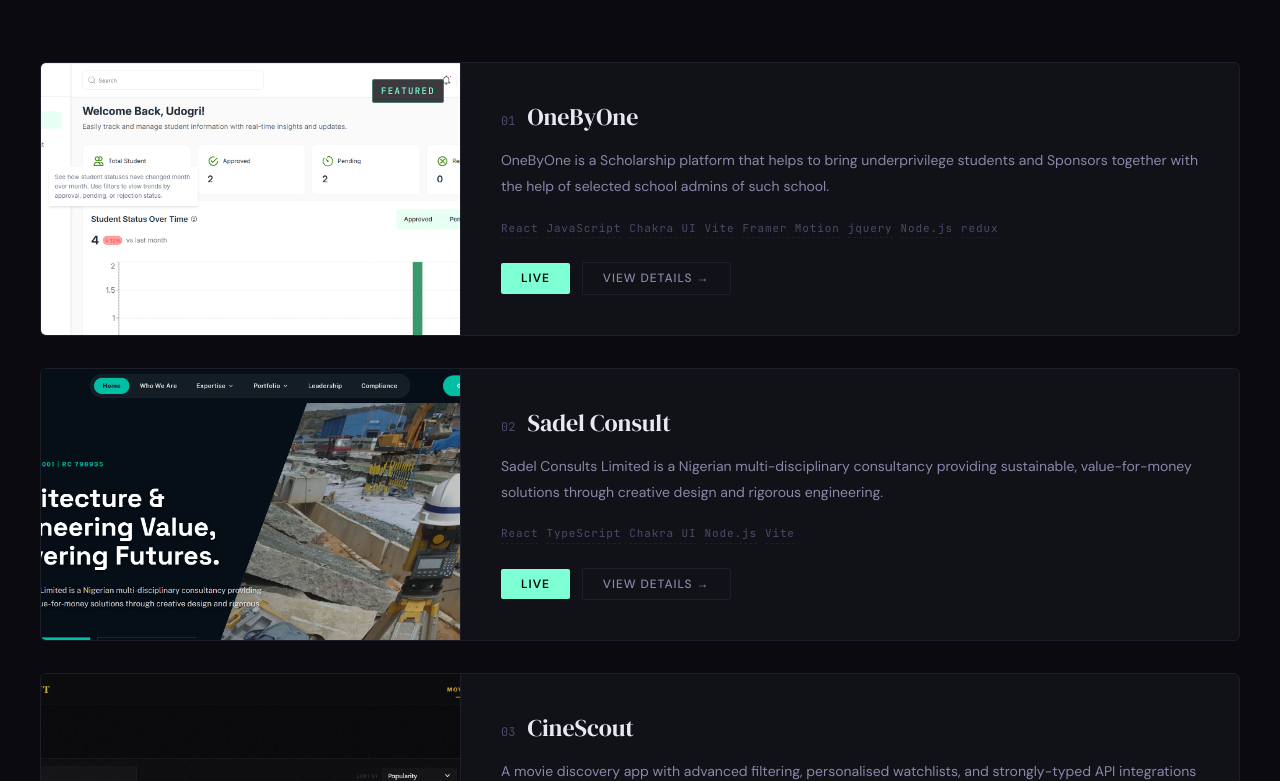
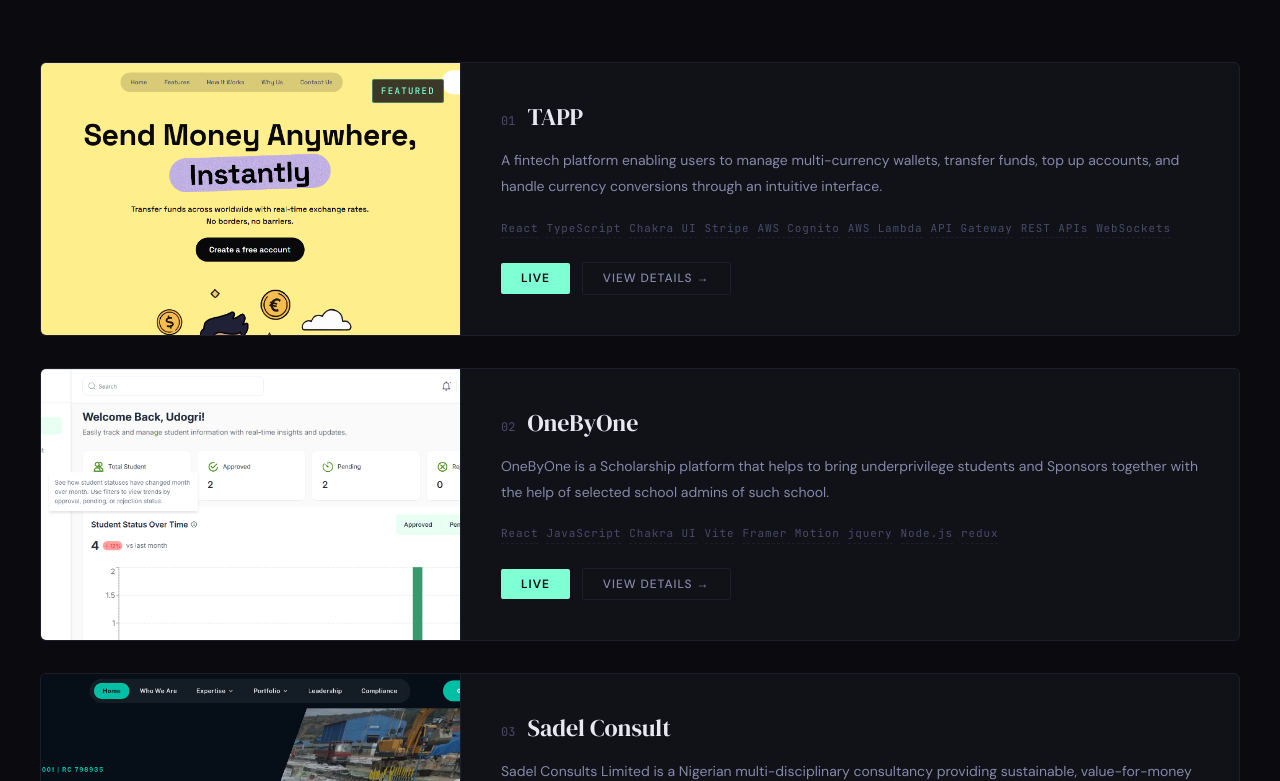
Before and after one commit to udogri/Portfolio, a React (Vite) app: page / in a window 1280 px wide. Shown: the part 2019-2800 px from the top of the page. Built offline with nearby package versions, Linux system fonts and the light colour scheme.

Commit message:
feature: portfolio projects updated

```diff
--- a/src/components/Projects.tsx
+++ b/src/components/Projects.tsx
@@ -26,6 +26,7 @@ import OneByOne from "../assets/oneByOne.png";
 import CineScout from "../assets/CineScout.png";
 import FindIt from "../assets/FindIt.png";
 import Sadel from "../assets/Sadel.png";
+import Tapp from "../assets/Tapp.png";
 
 // ─── GitHub Icon ──────────────────────────────────────────────────────────────
 
@@ -60,6 +61,42 @@ interface Project {
 const PROJECTS: Project[] = [
   {
     index: "01",
+    title: "TAPP",
+    shortDescription:
+      "A fintech platform enabling users to manage multi-currency wallets, transfer funds, top up accounts, and handle currency conversions through an intuitive interface.",
+    fullDescription:
+      "TAPP is a fintech platform designed to simplify digital financial management through multi-currency wallets, seamless fund transfers, account top-ups, and currency conversion workflows. As a Frontend Engineer, I contributed to building responsive, reusable interfaces and integrating payment infrastructure, authentication services, backend APIs, and real-time transaction updates to deliver a cohesive financial experience.",
+    highlights: [
+      "Multi-currency wallet management and balance tracking",
+      "Account funding and payment integration using Stripe",
+      "Currency conversion workflows and cross-currency transactions",
+      "REST API integration for wallet operations and financial transactions",
+      "AWS Cognito authentication and user management",
+      "WebSocket integration for real-time balance and transaction updates",
+      "Reusable React components and responsive interfaces built with TypeScript and Chakra UI",
+    ],
+    tech: [
+      "React",
+      "TypeScript",
+      "Chakra UI",
+      "Stripe",
+      "AWS Cognito",
+      "AWS Lambda",
+      "API Gateway",
+      "REST APIs",
+      "WebSockets",
+    ],
+    links: {
+      demo: "https://app.dev.tapp.link/",
+      github: "",
+    },
+    featured: true,
+    image: Tapp,
+    year: "2026",
+    role: "Frontend Engineer",
+  },
+  {
+    index: "02",
     title: "OneByOne",
     shortDescription:
       "OneByOne is a Scholarship platform that helps to bring underprivilege students and Sponsors together with the help of selected school admins of such school.",
@@ -73,13 +110,13 @@ const PROJECTS: Project[] = [
     ],
     tech: ["React", "JavaScript", "Chakra UI", "Vite", "Framer Motion", "jquery", "Node.js", "redux"],
     links: { demo: "https://onebyone.ng", github: "https://github.com/udogri/One-by-one" },
-    featured: true,
+    featured: false,
     image: OneByOne,
     year: "2024",
     role: "Lead Frontend Engineer",
   },
   {
-    index: "02",
+    index: "03",
     title: "Sadel Consult",
     shortDescription:
       "Sadel Consults Limited is a Nigerian multi-disciplinary consultancy providing sustainable, value-for-money solutions through creative design and rigorous engineering.",
@@ -98,7 +135,7 @@ const PROJECTS: Project[] = [
     role: "Frontend Developer",
   },
   {
-    index: "03",
+    index: "04",
     title: "CineScout",
     shortDescription:
       "A movie discovery app with advanced filtering, personalised watchlists, and strongly-typed API integrations with TMDB.",
@@ -118,7 +155,7 @@ const PROJECTS: Project[] = [
     role: "Solo Developer",
   },
   {
-    index: "03",
+    index: "05",
     title: "FindIt",
     shortDescription:
       "A location-aware search tool for discovering nearby services, built with geolocation APIs and real-time map rendering.",
```
Also changed, not shown: src/assets/Tapp.png (added), 1 other file (tests, documents, lock files or other folders).
